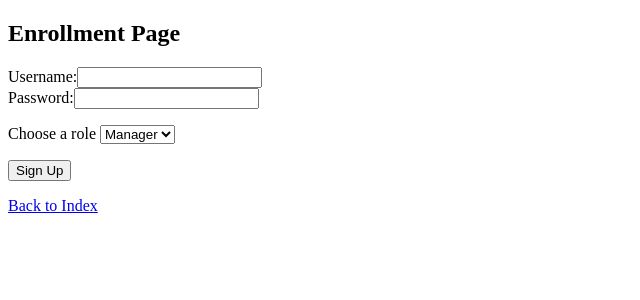
After one commit to paranjaa/ece-1779-course-project, a Flask app: page /enroll in a window 1280 px wide. The commit adds this page. Shown: the top 300 px of the page, without its empty margins (0-640 px from the left). Run offline with Flask 3, Linux system fonts and the light colour scheme; a user stored in the database is signed in; some libraries are stand-ins or nearby versions.

Commit message:
Repurposed signup page as a user-enrollment page. Fixed role-based access for some endpoints. Migrated form setup from `app.py` to `forms.py`.
Signed-off-by: Zeryllium <zeryllium@gmail.com>

```diff
--- a/app.py
+++ b/app.py
@@ -1,6 +1,5 @@
 import os
 import secrets
-from hashlib import sha512
 from logging.config import dictConfig
 
 import psycopg
@@ -15,13 +14,14 @@ from flask import url_for
 from flask_wtf import CSRFProtect
 from markupsafe import escape
 
+from forms import EmptyForm
 from forms import LoginForm
+from forms import EnrollmentForm
+from utils import roles
 
 from werkzeug.security import check_password_hash
 from werkzeug.security import generate_password_hash
 from functools import wraps
-
-
 
 dictConfig({
     'version': 1,
@@ -43,8 +43,13 @@ app = Flask(__name__)
 # Local development .env file
 if os.path.isfile("./.env"):
     load_dotenv()
-app.secret_key = os.environ["APP_SECRET_KEY"] if os.environ["APP_SECRET_KEY"] is not None else secrets.token_urlsafe(32)
+if os.getenv("APP_SECRET_KEY") is not None:
+    app.secret_key = os.getenv("APP_SECRET_KEY")
+else:
+    app.secret_key = secrets.token_urlsafe(32)
+
 csrf = CSRFProtect(app)
+
 
 def get_db_connection():
     conn = psycopg.connect(
@@ -56,49 +61,55 @@ def get_db_connection():
     )
     return conn
 
+
 def require_login(f):
     @wraps(f)
     def decorated_function(*args, **kwargs):
-        #if that user isn't in the session, then kick them back to the login
-        if 'user_id' not in session:
-             #TODO: Make sure these messages are working, correctly?
+        # if that user isn't in the session, then kick them back to the login
+        if 'username' not in session:
+            # TODO: Make sure these messages are working, correctly?
             flash('Login is required for this page', 'info')
             return redirect(url_for('login'))
         return f(*args, **kwargs)
+
     return decorated_function
 
-#role based access to particular routes
-def require_role(role):
+
+# role based access to particular routes
+def require_role(allowed_roles: list[roles]):
     def wrapper(f):
         @wraps(f)
         def decorated(*args, **kwargs):
-            if session.get('role') != role:
+            try:
+                if roles(session.get('role')) not in allowed_roles:
+                    return "Forbidden", 403
+            except ValueError:
                 return "Forbidden", 403
             return f(*args, **kwargs)
+
         return decorated
+
     return wrapper
 
-class EmptyForm(FlaskForm):
-    pass
 
 @app.route('/')
 @require_login
 def index():
-    #displays all items, so need to run that command first
+    # displays all items, so need to run that command first
 
-    #adding a parameter for what to sort by, default is by ID
-    #and another one for sorting order
+    # adding a parameter for what to sort by, default is by ID
+    # and another one for sorting order
 
-    #TODO: Add sorting by location and category as well
+    # TODO: Add sorting by location and category as well
     sort_by = request.args.get('sort_by', 'id')
-    #should default to ascending
+    # should default to ascending
     order = request.args.get('order', 'asc')
 
     if sort_by not in ['item_name', 'item_quantity', 'id']:
         sort_by = 'id'
 
     if order not in ['asc', 'desc']:
-        #probably won't be invalid, just in case
+        # probably won't be invalid, just in case
         order = 'asc'
 
     with get_db_connection() as conn:
@@ -106,19 +117,19 @@ def index():
             cur.execute(f"SELECT id, item_name, item_quantity FROM inventory ORDER BY {sort_by} {order};")
             items = cur.fetchall()
 
-
-    #adding a blank form so it can at least load
+    # adding a blank form so it can at least load
     form = EmptyForm()
 
     return render_template('dashboard.html', items=items, sort_by=sort_by, order=order, form=form)
 
 
-#adding a route for adding items from the dashboard
-#remaking this from backend ones (in case I do it wrong)
+# adding a route for adding items from the dashboard
+# remaking this from backend ones (in case I do it wrong)
 @app.route('/add_item', methods=['POST'])
 @require_login
+@require_role([roles.MANAGER, roles.ADMIN])
 def add_item():
-    #read in the results from the form fields
+    # read in the results from the form fields
     item_name = request.form.get("item_name")
     item_quantity = request.form.get("item_quantity")
 
@@ -141,102 +152,133 @@ def add_item():
             app.logger.info(f"Added/updated item '{item_name}' with quantity {item_quantity}.")
         except Exception as e:
             app.logger.error(f"Error adding item: {e}")
-    #reload the page (should show the new item in the display)
+    # reload the page (should show the new item in the display)
     return redirect(url_for('index'))
 
 
-
-#adding a route for removing a particular item from the dashboard
+# adding a route for removing a particular item from the dashboard
 @app.route('/delete_item/<int:item_id>', methods=['POST'])
 @require_login
+@require_role([roles.MANAGER, roles.ADMIN])
 def delete_item(item_id):
+    """
+    Dashboard endpoint for deleting an item from the database
+    :param item_id: The item id to be deleted
+    :return:
+    """
     try:
         with get_db_connection() as conn:
             with conn.cursor() as cur:
                 # TODO: (verifying the item exists) (warnings for deleting an item)
 
-                cur.execute("DELETE FROM inventory WHERE id = %s;", (item_id,))
+                cur.execute(
+                    """
+                    DELETE FROM inventory
+                        WHERE id = %s;
+                    """,
+                    (item_id,)
+                )
+                conn.commit()
 
-                conn.commit()
-            app.logger.info(f"Deleted item with ID {item_id}")
+            if cur.rowcount > 0:
+                app.logger.info(f"Deleted item with ID {item_id}")
+            else:
+                app.logger.info(f"Item with ID {item_id} does not exist.")
     except Exception as e:
         app.logger.error(f"Error deleting item: {e}")
     return redirect(url_for('index'))
 
-#adding routes for incrementing and decrementing items from the dashboard
+
 @app.route('/increment/<int:item_id>', methods=['POST'])
 @require_login
 def increment(item_id):
+    """
+    Dashboard endpoint for incrementing the item count
+    :param item_id: The item id whose quantity is to be incremented
+    :return:
+    """
     with get_db_connection() as conn:
         with conn.cursor() as cur:
             cur.execute(
-                "UPDATE inventory SET item_quantity = item_quantity + 1 WHERE id = %s RETURNING item_quantity;",
+                """
+                UPDATE inventory
+                    SET item_quantity = item_quantity + 1
+                    WHERE id = %s
+                    RETURNING item_quantity;
+                """,
                 (item_id,)
             )
             result = cur.fetchone()
             conn.commit()
+
     app.logger.info(f"Incremented item {item_id} to {result[0]}")
     return redirect(url_for('index'))
 
 
-#same as other function
 @app.route('/decrement/<int:item_id>', methods=['POST'])
 @require_login
 def decrement(item_id):
+    """
+    Dashboard endpoint for decrementing the item count
+    :param item_id: The item id whose quantity is to be decremented
+    :return:
+    """
     with get_db_connection() as conn:
         with conn.cursor() as cur:
             cur.execute(
-                #additional check here to make sure that it doesn't set an item to a negative value
-                "UPDATE inventory SET item_quantity = GREATEST(item_quantity - 1, 0) WHERE id = %s RETURNING item_quantity;",
+                # additional check here to make sure that it doesn't set an item to a negative value
+                """
+                UPDATE inventory
+                    SET item_quantity = GREATEST(item_quantity - 1, 0)
+                    WHERE id = %s
+                    RETURNING item_quantity;
+                """,
                 (item_id,)
             )
             result = cur.fetchone()
             conn.commit()
+
     app.logger.info(f"Decremented item {item_id} to {result[0]}")
     return redirect(url_for('index'))
 
 
 
-class SignupForm(FlaskForm):
-    username = StringField("username", validators=[InputRequired()])
-    password = PasswordField("password", validators=[InputRequired()])
+@app.route('/enroll', methods=['GET', 'POST'])
+@require_login
+@require_role([roles.ADMIN])
+def enroll():
+    form = EnrollmentForm()
 
-
-@app.route('/signup', methods=['GET', 'POST'])
-def signup():
-
-    form = SignupForm()
-
-    #TODO: Add error checking for this, some way of making sure values are unique
+    # TODO: Add error checking for this, some way of making sure values are unique
     # that and the user roles, but that's later
     if form.validate_on_submit():
-        username = form.username.data
-        password = form.password.data
+        username = escape(form.username.data)
+        password = escape(form.password.data)
+        role = escape(form.role.data)
 
         # store the user password as a hash rather than plain
         password_hash = generate_password_hash(password)
 
+        with get_db_connection() as conn:
+            with conn.cursor() as cur:
+                try:
+                    cur.execute(
+                        """
+                            INSERT INTO users (username, password, role)
+                                VALUES (%s, %s, %s)
+                        """,
+                        (username, password_hash, role)
+                    )
+                    conn.commit()
+                    # if the form works, then take them to the login page
+                    flash(f"Enrolled a new user {username} with role {role}", "Success")
+                    return redirect(url_for('index'))
+                except Exception as e:
+                    flash("Invalid entry. Try again.", "error")
+                    app.logger.error(f"Error signing up new user: {e}")
 
-        with get_db_connection() as conn:
-          with conn.cursor() as cur:
-            try:
-              cur.execute(
-                "INSERT INTO users (username, password) VALUES (%s, %s)",
-                (username, password_hash)
-              )
-              conn.commit()
-              #if the form works, then take them to the login page
-              flash("Signed up successfully, please log in with new credientials", "Success")
-              return redirect(url_for('login'))
-            except Exception as e:
-              flash("Invalid username or password, or some other error", "error")
-              app.logger.error(f"Error signing up new user: {e}")
+    return render_template('enroll.html', form=form)
 
-    return render_template('signup.html', form=form)
-
-class LoginForm(FlaskForm):
-    username = StringField("username", validators=[InputRequired()])
-    password = PasswordField("password", validators=[InputRequired()])
 
 @app.route('/login', methods=['GET', 'POST'])
 def login():
@@ -256,10 +298,11 @@ def login():
                     (username,)
                 )
                 result = cur.fetchone()
-        if result and check_password_hash(result[1], password):
-            app.logger.info(f"{username} logged in.")
+
+        if result and check_password_hash(result[0], password):
+            app.logger.info(f"{result[1]} {username} logged in.")
             session['username'] = username
-            session['role'] = result[2]
+            session['role'] = result[1]
             flash("Login successful", "success")
             return redirect(url_for("index"))
         else:
@@ -314,7 +357,8 @@ def inventory():
                             return ("Cannot POST an item that has already been INSERTED. Did you mean PUT?", 409)
 
                         db_results = cur.fetchone()[0]
-                        app.logger.info(f"Inserted new entry with id \"{db_results}\", item name \"{item_name}\", and item quantity \"{item_quantity}\".")
+                        app.logger.info(
+                            f"Inserted new entry with id \"{db_results}\", item name \"{item_name}\", and item quantity \"{item_quantity}\".")
                         return (str(db_results), 201)
 
                     else:
@@ -379,11 +423,13 @@ def inventory():
     else:
         return redirect(url_for("login"))
 
+
 @app.route('/logout')
 def logout():
     session.clear()
     flash("Logged out successfully.", "info")
     return redirect(url_for("index"))
 
+
 if __name__ == '__main__':
     app.run(host="0.0.0.0", port=5000)
--- a/forms.py
+++ b/forms.py
@@ -1,11 +1,26 @@
 from flask_wtf import FlaskForm
+from wtforms import SelectField
 from wtforms import StringField
 from wtforms import SubmitField
 from wtforms import validators
 from wtforms.fields.simple import PasswordField
 
+from utils import roles
+
+class EmptyForm(FlaskForm):
+    pass
+
 
 class LoginForm(FlaskForm):
-    username = StringField('Username', validators=[validators.DataRequired()])
-    password = PasswordField('Password', validators=[validators.DataRequired()])
+    username = StringField('Username', validators=[validators.InputRequired()])
+    password = PasswordField('Password', validators=[validators.InputRequired()])
     submit = SubmitField('Log In')
+
+
+class EnrollmentForm(FlaskForm):
+    username = StringField("username", validators=[validators.InputRequired()])
+    password = PasswordField("password", validators=[validators.InputRequired()])
+    role = SelectField("Choose a role", choices=[
+        (roles.MANAGER.value, "Manager"),
+        (roles.USER.value, "User"),
+    ])
--- a/init.sql
+++ b/init.sql
@@ -12,7 +12,7 @@ CREATE TABlE IF NOT EXISTS users (
 );
 
 -- DEV BUILD ONLY -- REMOVE BEFORE DEPLOYING
-INSERT INTO users (username, hashed_password) VALUES ('manager', '5fc2ca6f085919f2f77626f1e280fab9cc92b4edc9edc53ac6eee3f72c5c508e869ee9d67a96d63986d14c1c2b82c35ff5f31494bea831015424f59c96fff664', 'admin'), ('staff', '9040a19ce8acee009516b4ea917066e06a5deb15f5879c5645bf3e9b7c8877e512be42bccdc08b2370194d9427adcf1855fce60036fa73f689a281d898fb1a48', 'user');
+INSERT INTO users (username, password, role) VALUES ('admin', 'scrypt:32768:8:1$yiCv2YnQotBzMb3l$39086d72aa7a4e3392447ffc502cd33a46b74adb25a9c431702744d873e4de8efd52d6f3ab838d2bea36d5ee136ea7ed3386e39dadbcc190eeabab235c7d76bd', 'admin');
 
 -- For testing, adding in a couple "starter items" for display
 INSERT INTO inventory (item_name, item_quantity) VALUES
--- a/templates/dashboard.html
+++ b/templates/dashboard.html
@@ -94,6 +94,11 @@
 
   <p>Welcome {{session['role']}} {{ session['username'] }}<a href="{{ url_for('logout') }}"> Logout</a></p>
 
+  {% if session['role'] == 'admin' %}
+    <p>
+      <a href="{{ url_for('enroll') }}"> Enroll other users</a>
+    </p>
+  {% endif %}
 
   {% with messages = get_flashed_messages(with_categories=true) %}
     {% for category, msg in messages %}
--- /dev/null
+++ b/templates/enroll.html
@@ -0,0 +1,27 @@
+<!DOCTYPE html>
+<html>
+<head>
+    <title>Enrollment Page</title>
+</head>
+<body>
+    <h2>Enrollment Page</h2>
+    <form method="post">
+        {{ form.csrf_token }}
+        <label>Username:</label><input type="text" name="username" required><br>
+        <label>Password:</label><input type="password" name="password" required><br>
+        <p>
+            {{ form.role.label }}
+            {{ form.role() }}
+        </p>
+        <button type="submit">Sign Up</button>
+    </form>
+    <p><a href="{{ url_for('index') }}">Back to Index</a></p>
+
+    {% with messages = get_flashed_messages(with_categories=true) %}
+        {% for category, msg in messages %}
+            <p class="{{ category }}">{{ msg }}</p>
+        {% endfor %}
+    {% endwith %}
+
+</body>
+</html>
--- /dev/null
+++ b/utils.py
@@ -0,0 +1,6 @@
+from enum import Enum
+
+class roles(Enum):
+    ADMIN = 'admin'
+    MANAGER = 'manager'
+    USER = 'user'
```
Also changed, not shown: templates/login.html (added, +25 -0 lines).
